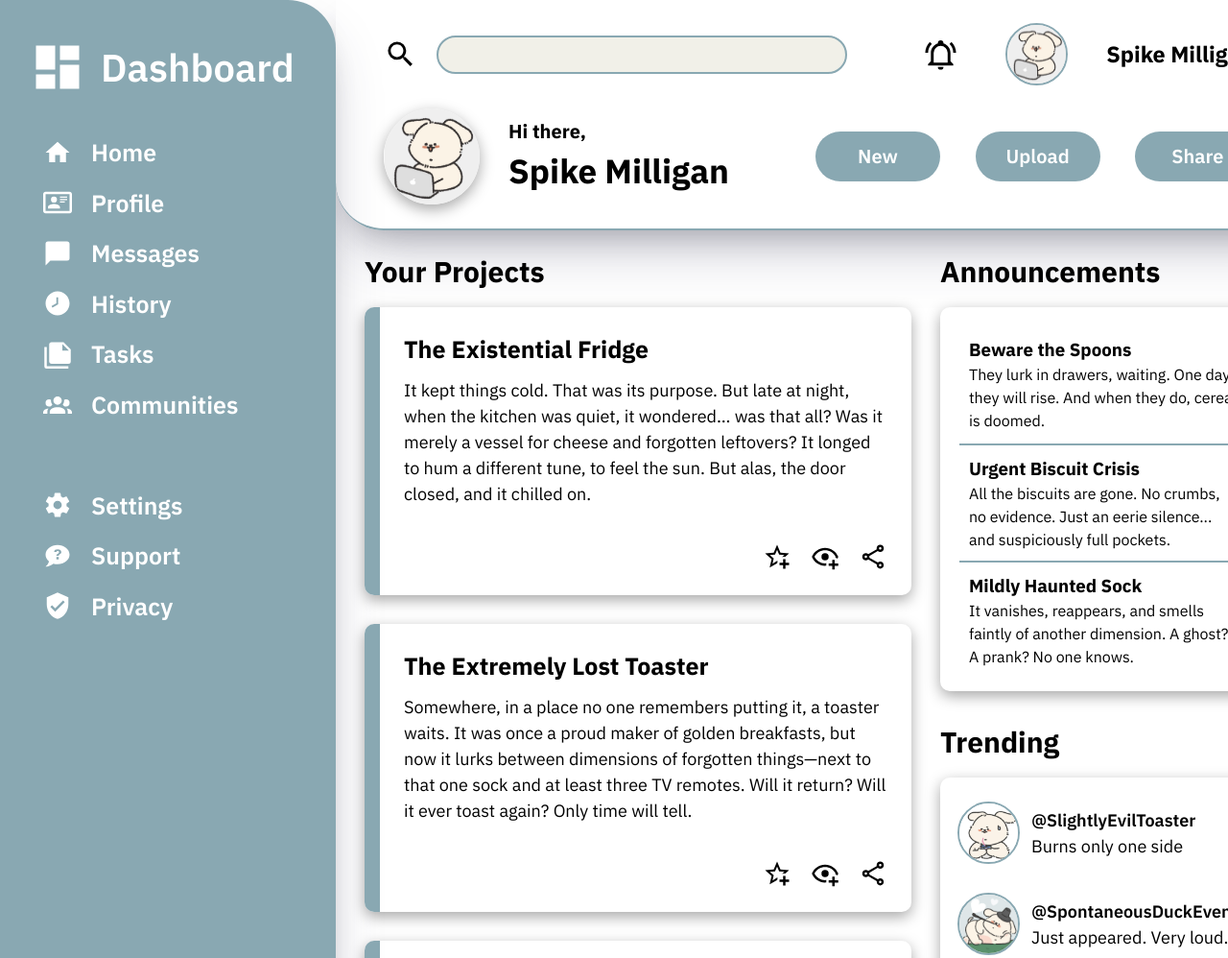
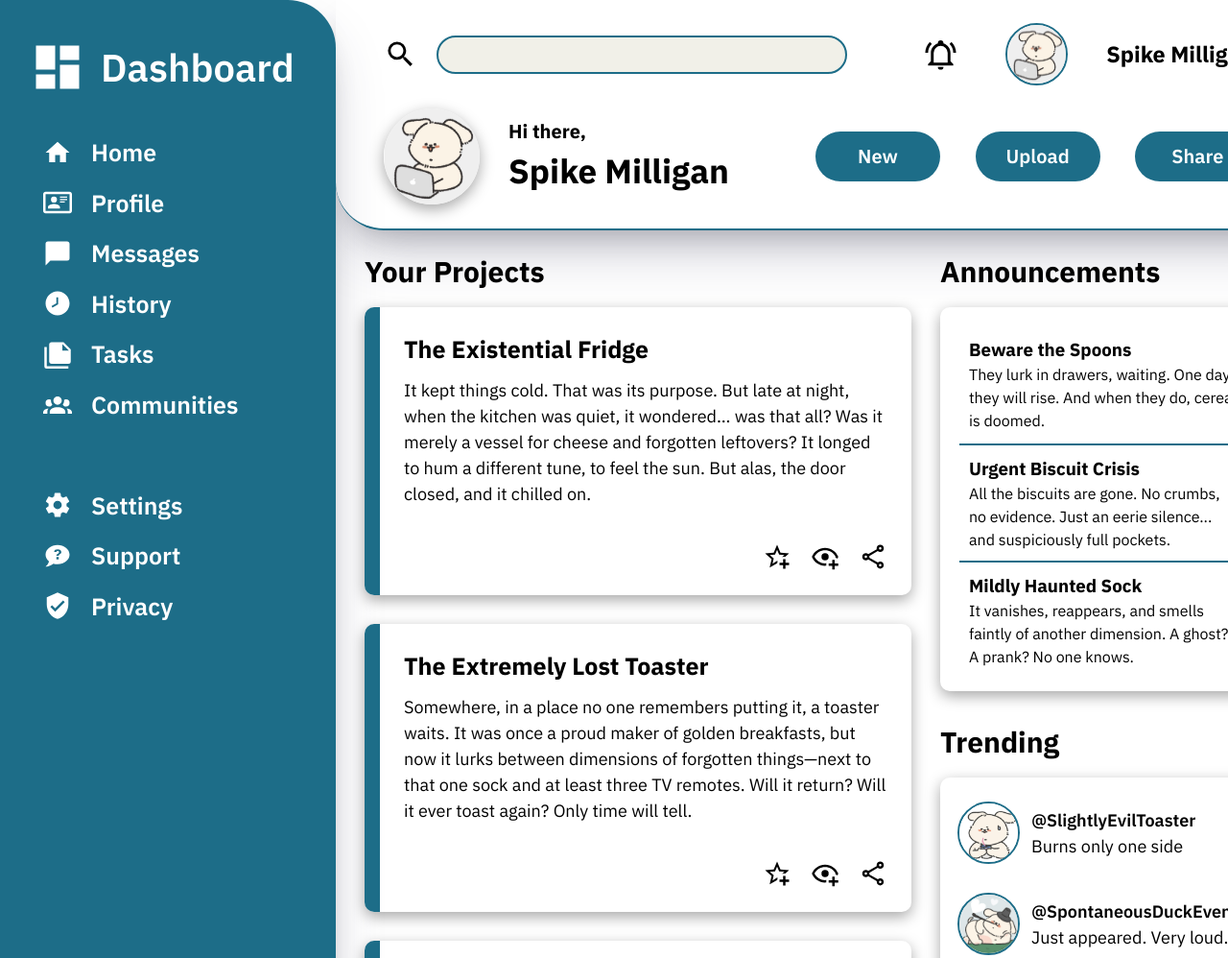
Before and after one commit to dnlaxe/admin-dashboard, a plain HTML site: page index.html in a window 1280 px wide. Shown: the top 998 px of the page at 96% size. Drawn offline with Linux system fonts and the light colour scheme.

Commit message:
Changed color scheme

```diff
--- a/style.css
+++ b/style.css
@@ -59,7 +59,7 @@ body {
 
 .sidebar {
     grid-area: sidebar;
-    background-color: #89A8B2;
+    background-color: #1d6d88;
     color: white;
     border-radius: 0 50px 50px 0;
     box-shadow: rgba(50, 50, 93, 0.25) 0px 30px 60px -12px, rgba(0, 0, 0, 0.3) 0px 18px 36px -18px;
@@ -71,7 +71,7 @@ body {
     grid-template-rows: 1fr 1fr;
     box-shadow: rgba(50, 50, 93, 0.25) 0px 30px 60px -12px, rgba(0, 0, 0, 0.3) 0px 18px 36px -18px;
     border-bottom: solid;
-    border-color: #89A8B2;
+    border-color: #1d6d88;
     border-width: 2px;
     border-radius: 0 0 50px 50px;
 }
@@ -179,7 +179,7 @@ ul {
 .announcement:not(:first-of-type) {
   border-top: solid;
   border-width: 2px;
-  border-color: #89A8B2;;
+  border-color: #1d6d88;;
 }
 
 .announcement {
@@ -187,7 +187,7 @@ ul {
 }
 
 .card-border-left {
-  background-color: #89A8B2;;
+  background-color: #1d6d88;;
   border-top-left-radius: 10px;
   border-bottom-left-radius: 10px;
 }
@@ -207,7 +207,7 @@ ul {
 
 button {
   color: white;
-  background-color: #89A8B2;
+  background-color: #1d6d88;
   height: 52px;
   width: 130px;
   border-radius: 50px;
@@ -233,7 +233,7 @@ input {
 input[type=text] {
   background-color:#F1F0E8;
   border-style: solid;
-  border-color: #89A8B2;
+  border-color: #1d6d88;
 }
 
 .your-projects {
@@ -318,7 +318,7 @@ ul {
   width: 65px;
   border-radius: 50%;
   border-style: solid;
-  border-color: #89A8B2;
+  border-color: #1d6d88;
   border-width: 2px;
 }
 
```
